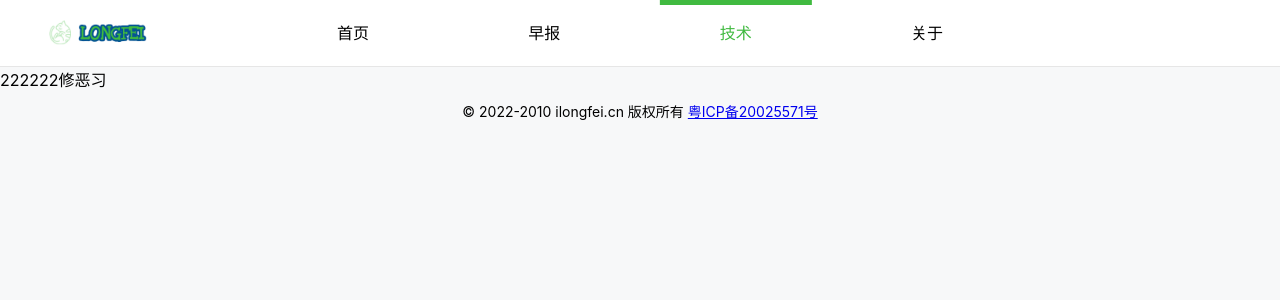
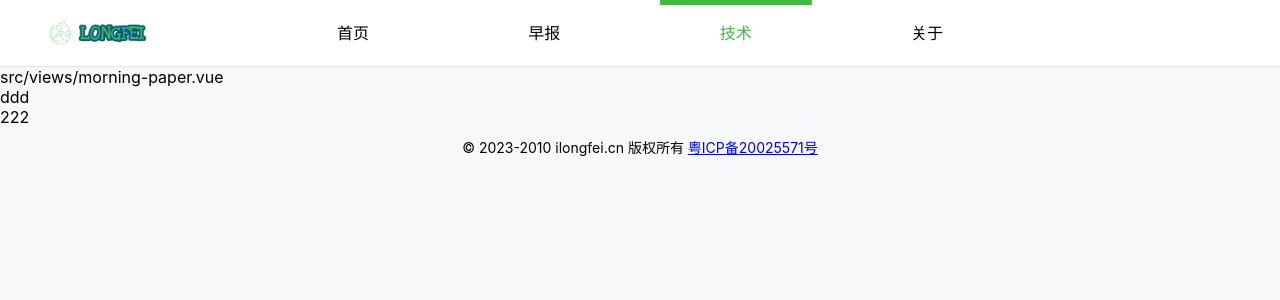
Before and after one commit to longFeiLi/ilongfei, a Vue app: page /skill in a window 1280 px wide. Shown: the top 300 px of the page. Built offline with nearby package versions, Linux system fonts and the light colour scheme; a web font is replaced by a local one.

Commit message:
更新代码

```diff
--- a/src/app.vue
+++ b/src/app.vue
@@ -9,7 +9,7 @@
     </router-view>
   </div>
   <div class="footer">
-    © 2022-2010 ilongfei.cn 版权所有
+    © 2023-2010 ilongfei.cn 版权所有
     <a href="https://beian.miit.gov.cn/" target="_blank">粤ICP备20025571号</a>
   </div>
 </template>
--- a/src/store/market.ts
+++ b/src/store/market.ts
@@ -1,30 +1,27 @@
-import { getFruitList, IFruitItem, getNotice } from '@/api/market';
+import { getNotice } from '@/api/market';
 import { defineStore } from 'pinia';
 
 export interface IMarketState {
-  fruitList: IFruitItem[];
   moyuStr: string;
 }
 
 export const useMarket = defineStore('market', {
   state(): IMarketState {
     return {
-      fruitList: [],
       moyuStr: ''
     };
   },
+  getters: {
+    moyu: (state) => {
+      console.log(state.moyuStr);
+      return state.moyuStr;
+    }
+  },
   actions: {
-    async getList() {
-      try {
-        const data = await getFruitList();
-        this.fruitList = data;
-      } catch (error) {
-        console.log(error);
-      }
-    },
     async getMoyuList() {
       try {
         const data = await getNotice();
+        console.log(typeof data);
         this.moyuStr = data;
       } catch (error) {
         console.log(error);
--- a/src/views/morning-paper.vue
+++ b/src/views/morning-paper.vue
@@ -8,13 +8,14 @@ export default defineComponent({
     const marketStore = useMarket();
     onMounted(async () => {
       await marketStore.getMoyuList();
-      const { moyuStr } = marketStore;
-      moyuLog.value= moyuStr
+      console.log(marketStore);
+      const { moyu } = marketStore;
+      moyuLog.value= moyu
     })
     onServerPrefetch(async() => {
       await marketStore.getMoyuList();
-      const { moyuStr } = marketStore;
-      moyuLog.value= moyuStr
+      const { moyu } = marketStore;
+      moyuLog.value= moyu
     })
     return {
       moyuLog
--- a/src/views/skill.vue
+++ b/src/views/skill.vue
@@ -1,5 +1,10 @@
 <template>
-  <div>
-    222222修恶习
+src/views/morning-paper.vue  <div class="skill">
+    <div class="slide-left">
+      ddd
+    </div>
+    <div class="slide-right">
+      222
+    </div>
   </div>
 </template>
```
Also changed, not shown: stats.html (+1 -1 lines), 6 other files (tests, documents, lock files or other folders).
